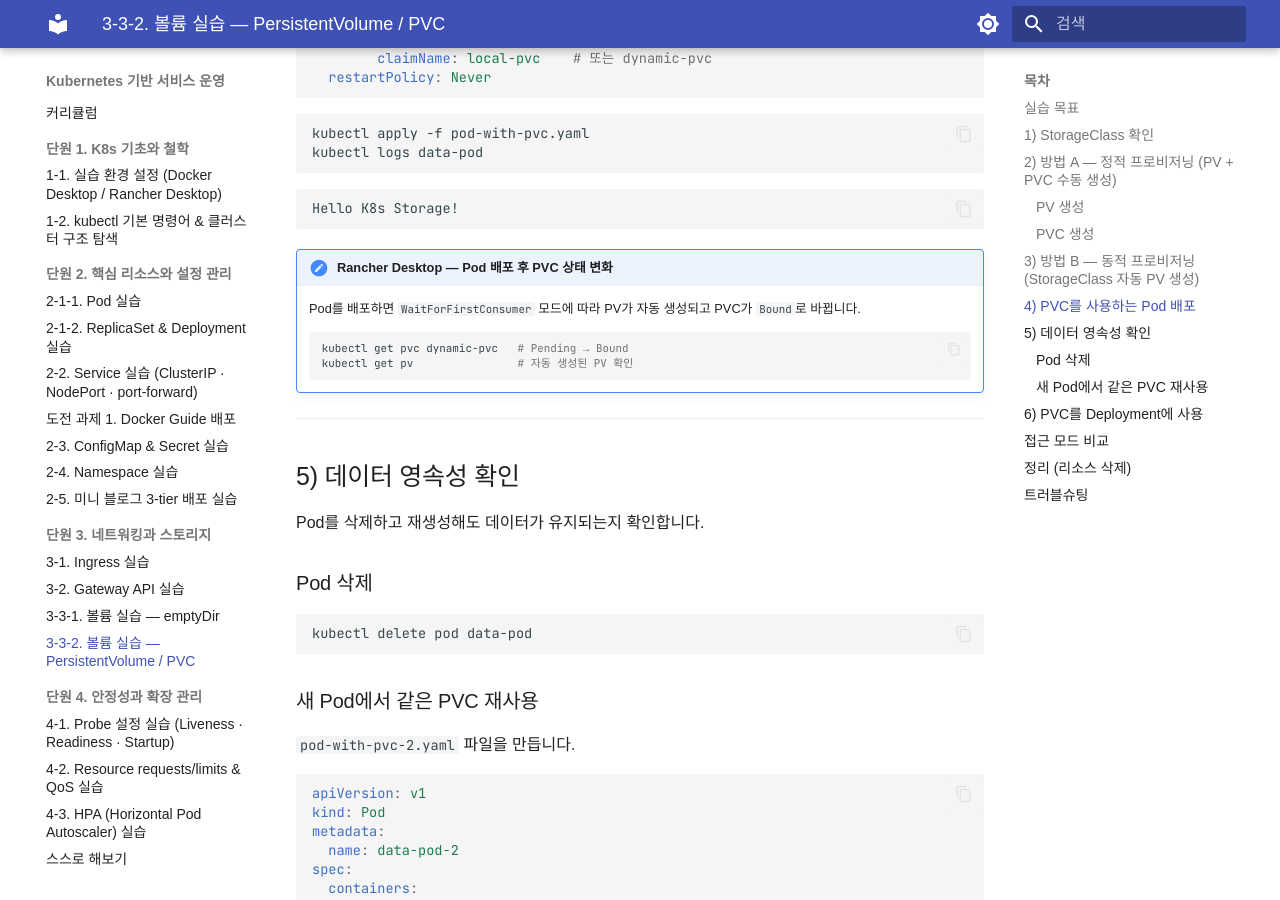
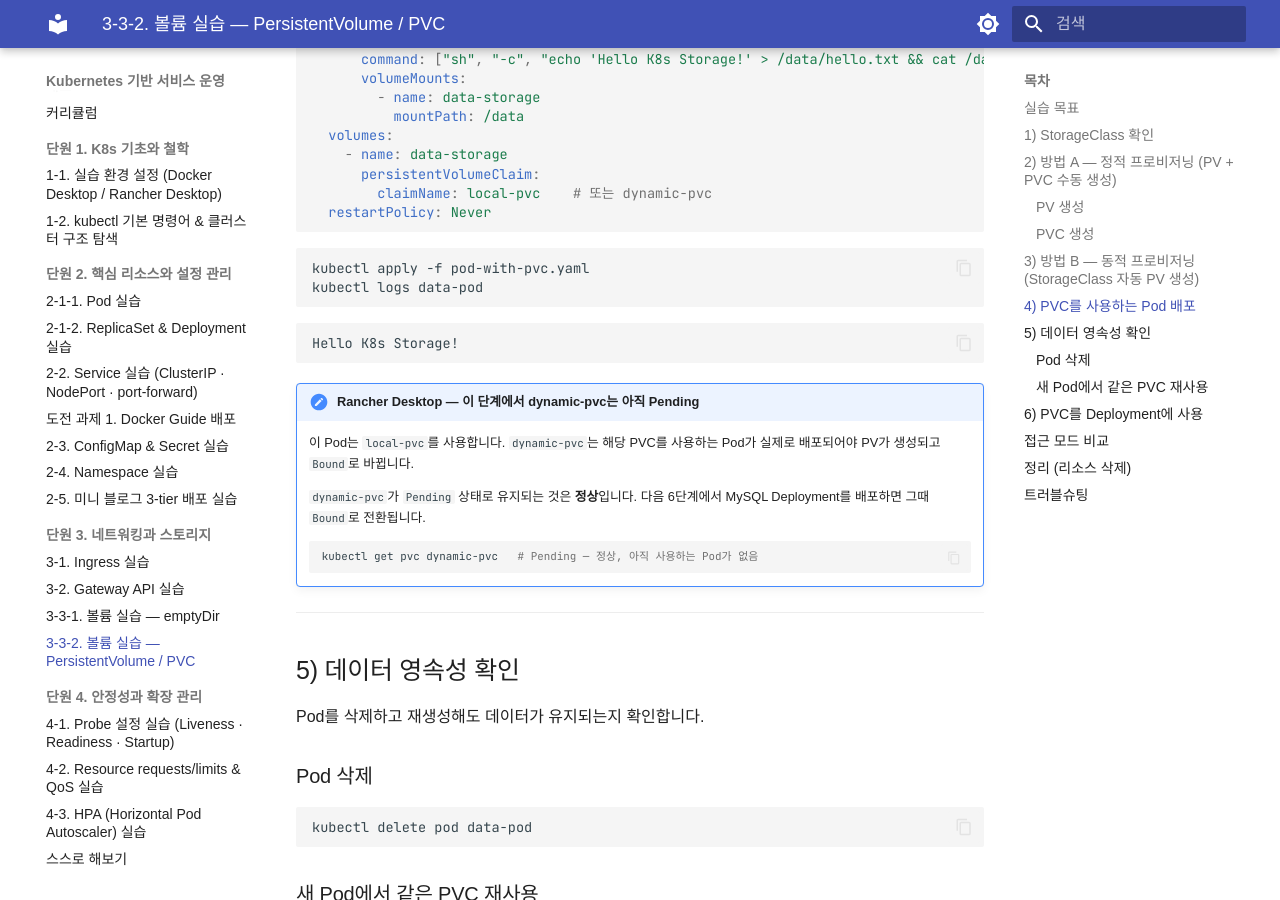
Before and after one commit to skilleat-labs/docker-k8s-labs, an MkDocs documentation site: the page built from docs/modules/module10/3-3-2.md, in a window 1280 px wide and 900 px high, scrolled down 3136 px. Built offline with MkDocs 1.6.1 and Material for MkDocs 9.7.7, drawn with Linux system fonts in a browser that asks for light colours; some web fonts are replaced; some of the changed text lies outside the part shown.

Commit message:
fix: 3-3-2 PV/PVC 출력 예시 컬럼 안내 추가 및 dynamic-pvc Pending 설명 수정

````diff
--- a/docs/modules/module10/3-3-2.md
+++ b/docs/modules/module10/3-3-2.md
@@ -69,8 +69,10 @@
 
 ```
 NAME       CAPACITY   ACCESS MODES   RECLAIM POLICY   STATUS      CLAIM   STORAGECLASS
-local-pv   1Gi        RWO            Retain           Available   -       manual
+local-pv   1Gi        RWO            Retain           Available           manual
 ```
+
+> Kubernetes 1.29 이상에서는 `VOLUMEATTRIBUTESCLASS`, `REASON`, `AGE` 컬럼이 추가로 표시될 수 있습니다. 주요 값(STATUS: Available, STORAGECLASS: manual)만 확인하면 됩니다.
 
 ### PVC 생성
 
@@ -102,6 +104,8 @@
 NAME        STATUS   VOLUME     CAPACITY   ACCESS MODES   STORAGECLASS
 local-pvc   Bound    local-pv   1Gi        RWO            manual
 ```
+
+> Kubernetes 1.29 이상에서는 `VOLUMEATTRIBUTESCLASS`, `AGE` 컬럼이 추가로 표시될 수 있습니다. `STATUS: Bound`와 `VOLUME: local-pv` 값만 확인하면 됩니다.
 
 ---
 
@@ -171,12 +175,13 @@
 Hello K8s Storage!
 ```
 
-!!! note "Rancher Desktop — Pod 배포 후 PVC 상태 변화"
-    Pod를 배포하면 `WaitForFirstConsumer` 모드에 따라 PV가 자동 생성되고 PVC가 `Bound`로 바뀝니다.
+!!! note "Rancher Desktop — 이 단계에서 dynamic-pvc는 아직 Pending"
+    이 Pod는 `local-pvc`를 사용합니다. `dynamic-pvc`는 해당 PVC를 사용하는 Pod가 실제로 배포되어야 PV가 생성되고 `Bound`로 바뀝니다.
+
+    `dynamic-pvc`가 `Pending` 상태로 유지되는 것은 **정상**입니다. 다음 6단계에서 MySQL Deployment를 배포하면 그때 `Bound`로 전환됩니다.
 
     ```bash
-    kubectl get pvc dynamic-pvc   # Pending → Bound
-    kubectl get pv                # 자동 생성된 PV 확인
+    kubectl get pvc dynamic-pvc   # Pending — 정상, 아직 사용하는 Pod가 없음
     ```
 
 ---
````
